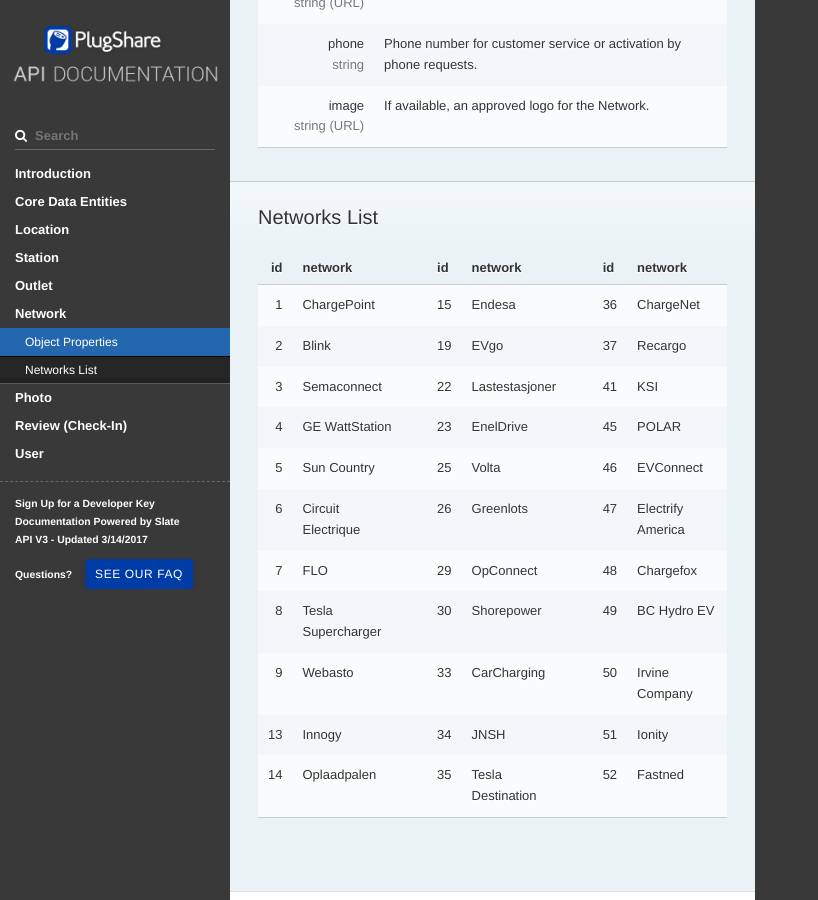
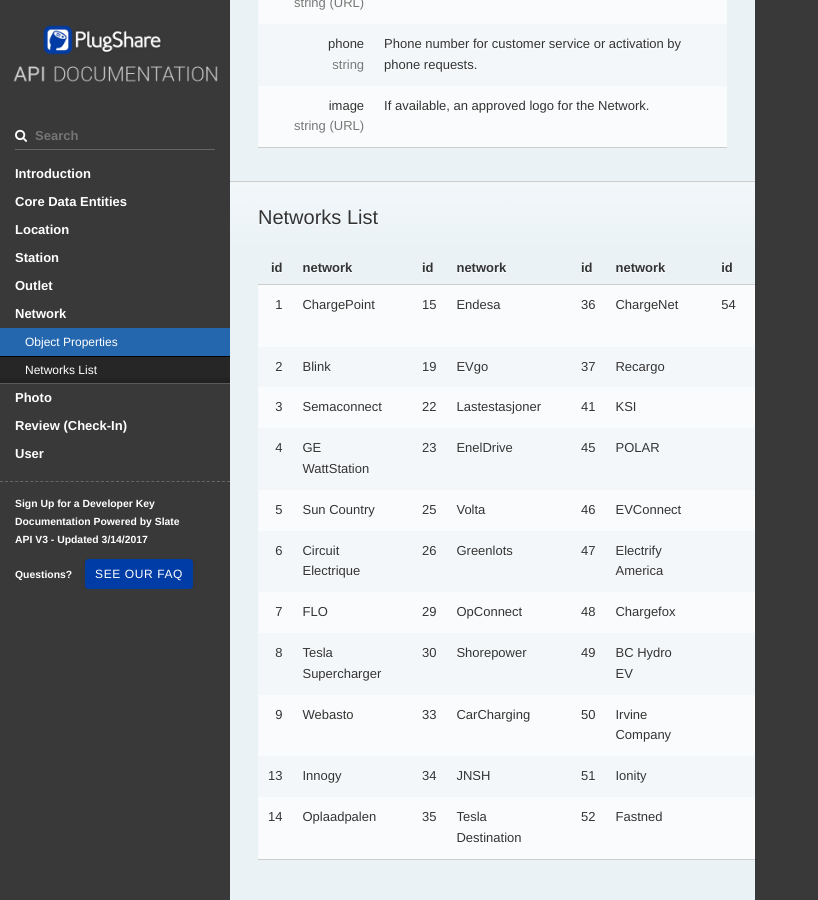
Before and after one commit to PlugShare/plugshare.github.io, a Jekyll site: the page docs/index.html, which Jekyll copies as it is, in a window 1280 px wide and 900 px high, scrolled down 18219 px. Shown: the whole window, without its empty margins (0-818 px from the left). Built offline with Jekyll 4.4.1, drawn with Linux system fonts in a browser that asks for light colours.

Commit message:
add electrify canada

```diff
--- a/docs/index.html
+++ b/docs/index.html
@@ -2037,6 +2037,9 @@
 <th></th>
 <th>id</th>
 <th>network</th>
+<th></th>
+<th>id</th>
+<th>network</th>
 </tr>
 </thead><tbody>
 <tr>
@@ -2048,6 +2051,9 @@
 <td></td>
 <td>36</td>
 <td>ChargeNet</td>
+<td></td>
+<td>54</td>
+<td>Electrify Canada</td>
 </tr>
 <tr>
 <td>2</td>
@@ -2058,6 +2064,9 @@
 <td></td>
 <td>37</td>
 <td>Recargo</td>
+<td></td>
+<td></td>
+<td></td>
 </tr>
 <tr>
 <td>3</td>
@@ -2068,6 +2077,9 @@
 <td></td>
 <td>41</td>
 <td>KSI</td>
+<td></td>
+<td></td>
+<td></td>
 </tr>
 <tr>
 <td>4</td>
@@ -2078,6 +2090,9 @@
 <td></td>
 <td>45</td>
 <td>POLAR</td>
+<td></td>
+<td></td>
+<td></td>
 </tr>
 <tr>
 <td>5</td>
@@ -2088,6 +2103,9 @@
 <td></td>
 <td>46</td>
 <td>EVConnect</td>
+<td></td>
+<td></td>
+<td></td>
 </tr>
 <tr>
 <td>6</td>
@@ -2098,6 +2116,9 @@
 <td></td>
 <td>47</td>
 <td>Electrify America</td>
+<td></td>
+<td></td>
+<td></td>
 </tr>
 <tr>
 <td>7</td>
@@ -2108,6 +2129,9 @@
 <td></td>
 <td>48</td>
 <td>Chargefox</td>
+<td></td>
+<td></td>
+<td></td>
 </tr>
 <tr>
 <td>8</td>
@@ -2118,6 +2142,9 @@
 <td></td>
 <td>49</td>
 <td>BC Hydro EV</td>
+<td></td>
+<td></td>
+<td></td>
 </tr>
 <tr>
 <td>9</td>
@@ -2128,6 +2155,9 @@
 <td></td>
 <td>50</td>
 <td>Irvine Company</td>
+<td></td>
+<td></td>
+<td></td>
 </tr>
 <tr>
 <td>13</td>
@@ -2138,6 +2168,9 @@
 <td></td>
 <td>51</td>
 <td>Ionity</td>
+<td></td>
+<td></td>
+<td></td>
 </tr>
 <tr>
 <td>14</td>
@@ -2148,6 +2181,9 @@
 <td></td>
 <td>52</td>
 <td>Fastned</td>
+<td></td>
+<td></td>
+<td></td>
 </tr>
 </tbody></table>
 
```
